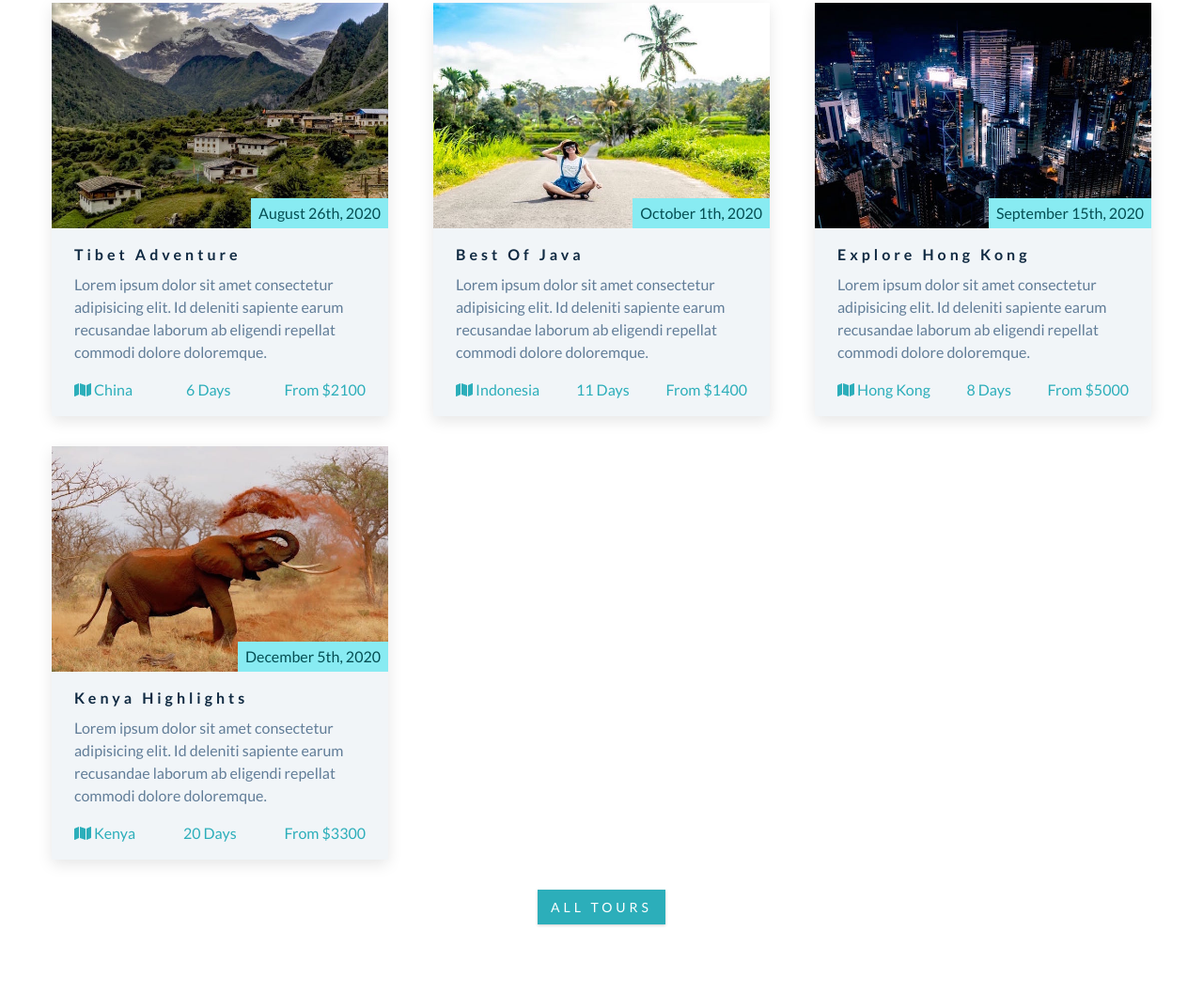
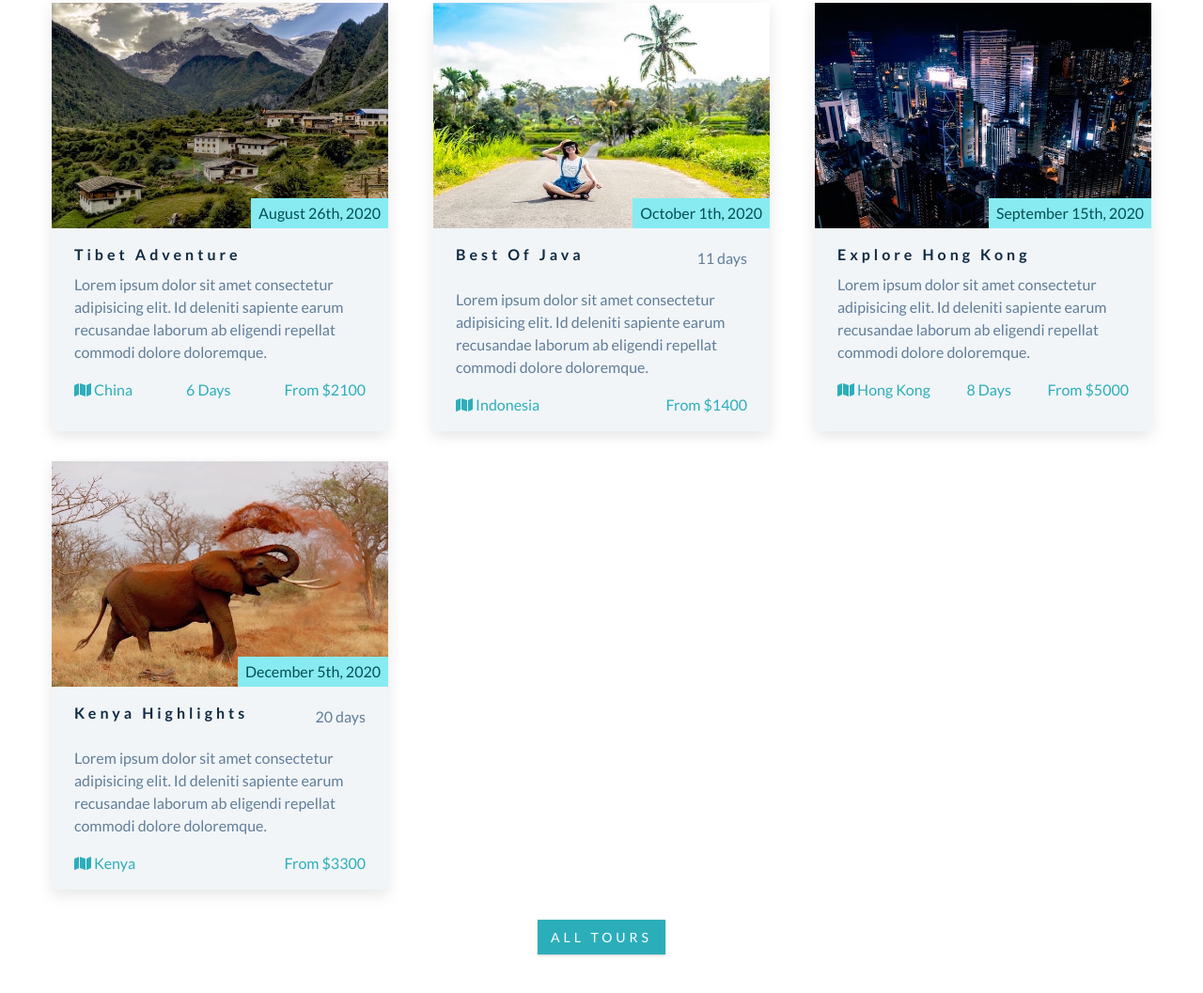
Before and after one commit to atubak400/Touring-Website, a plain HTML site: page index.html in a window 1280 px wide. Shown: the part 2056-3113 px from the top of the page at 94% size. Drawn offline with Linux system fonts and the light colour scheme; a script that the page names is missing.

Commit message:
tour info style update

```diff
--- a/index.html
+++ b/index.html
@@ -166,7 +166,10 @@
           </div>
           <!-- tour info -->
           <div class="tour-info">
-            <h4>best of java</h4>
+            <div class="tour-title">
+              <h4>best of java</h4>
+              <p>11 days</p>
+            </div>
             <p>
               Lorem ipsum dolor sit amet consectetur adipisicing elit. Id
               deleniti sapiente earum recusandae laborum ab eligendi repellat
@@ -179,7 +182,6 @@
                   indonesia
                 </span>
               </p>
-              <p>11 days</p>
               <p>from $1400</p>
             </div>
           </div>
@@ -220,7 +222,10 @@
           </div>
           <!-- tour info -->
           <div class="tour-info">
-            <h4>kenya highlights</h4>
+            <div class="tour-title">
+                <h4>kenya highlights</h4>
+                <p>20 days</p>
+            </div>
             <p>
               Lorem ipsum dolor sit amet consectetur adipisicing elit. Id
               deleniti sapiente earum recusandae laborum ab eligendi repellat
@@ -233,7 +238,6 @@
                   kenya
                 </span>
               </p>
-              <p>20 days</p>
               <p>from $3300</p>
             </div>
           </div>
--- a/style.css
+++ b/style.css
@@ -397,6 +397,13 @@ Featured Tours
 .tour-info {
   padding: 1.25rem 1.5rem;
 }
+
+.tour-title {
+    display: flex;
+    justify-content: space-between;
+    flex-wrap: wrap;
+}
+
 .tour-footer {
   display: flex;
   justify-content: space-between;
```
